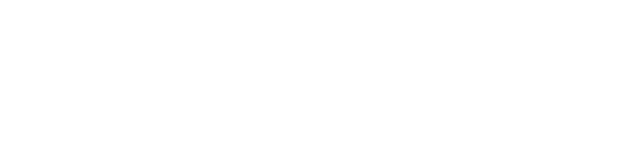
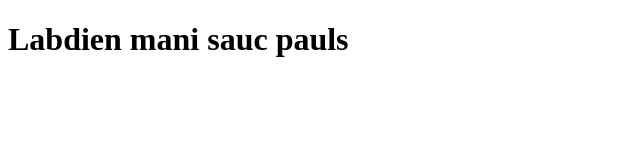
Before and after one commit to 2016african/html-boilerplate-08102025, a plain HTML site: page index.html in a window 1280 px wide. Shown: the whole page, without its empty margins (0-640 px from the left). Drawn offline with Linux system fonts and the light colour scheme.

Commit message:
first commit

```diff
--- a/index.html
+++ b/index.html
@@ -3,9 +3,9 @@
 <head>
     <meta charset="UTF-8">
     <meta name="viewport" content="width=device-width, initial-scale=1.0">
-    <title>Document</title>
+    <title>Mans projeks</title>
 </head>
 <body>
-
+    <h1>Labdien mani sauc pauls</h1>
 </body>
 </html>
```
Also changed, not shown: index2.html (added).
